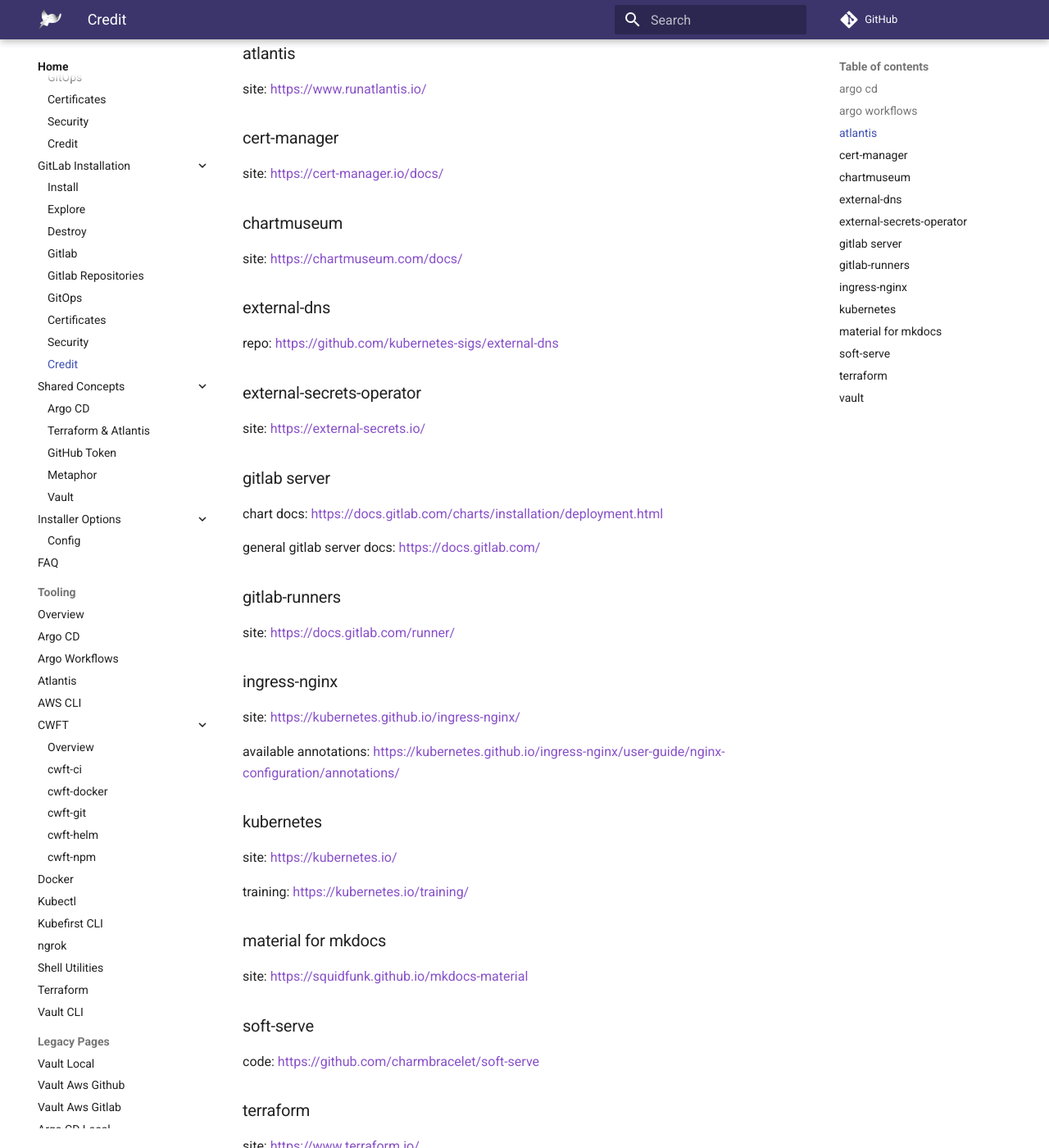
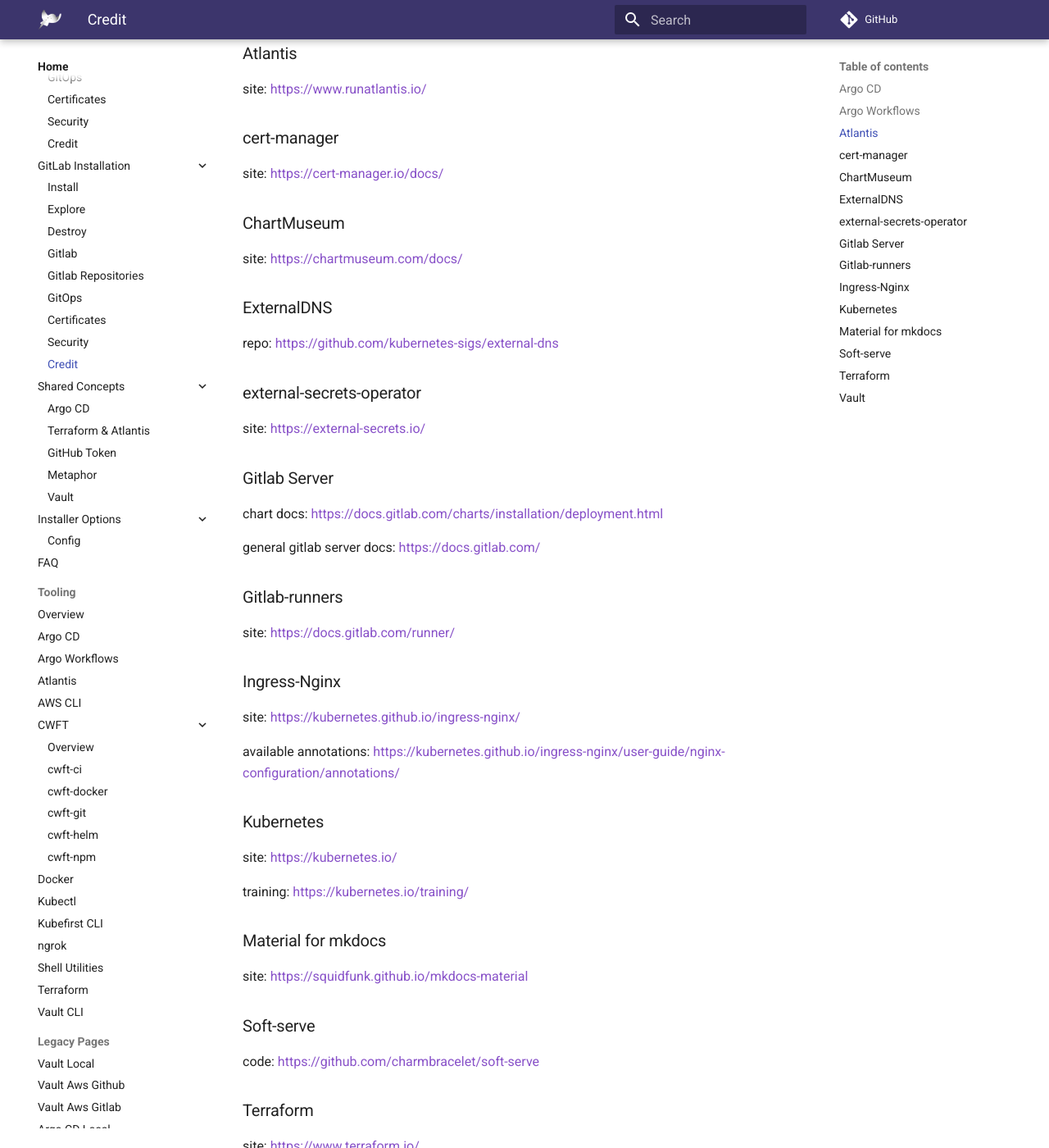
Before and after one commit to konstructio/kubefirst, an MkDocs documentation site: the page built from docs/kubefirst/gitlab/credit.md, in a window 1280 px wide and 1400 px high, scrolled down 494 px. Shown: the whole window at 82% size. Built offline with MkDocs 1.6.1 and Material for MkDocs 9.7.7, drawn with Linux system fonts in a browser that asks for light colours; comment, search, counter and statistics services are not loaded; some of the changed text lies outside the part shown.

Commit message:
fix: harmonize formatting between all credit pages
Signed-off-by: 6za <53096417+6za@users.noreply.github.com>

```diff
--- a/docs/kubefirst/gitlab/credit.md
+++ b/docs/kubefirst/gitlab/credit.md
@@ -1,59 +1,59 @@
 # The Open Source Tools We Love
 The kubefirst platform uses some of the most popular open source projects in the world. This page is dedicated to giving those projects credit for their incredible open source offerings, and to provide you with helpful links to their documentation.
 
-### argo cd
+### Argo CD
 site: [https://argoproj.github.io/cd/](https://argoproj.github.io/cd/)
 
-### argo workflows
+### Argo Workflows
 site: [https://argoproj.github.io/workflows](https://argoproj.github.io/workflows)
 
-### atlantis
+### Atlantis
 site: [https://www.runatlantis.io/](https://www.runatlantis.io/)
 
 ### cert-manager
 site: [https://cert-manager.io/docs/](https://cert-manager.io/docs/)
 
-### chartmuseum
+### ChartMuseum
 site: [https://chartmuseum.com/docs/](https://chartmuseum.com/docs/)
 
-### external-dns
+### ExternalDNS
 repo: [https://github.com/kubernetes-sigs/external-dns](https://github.com/kubernetes-sigs/external-dns)
 
 ### external-secrets-operator
 site: [https://external-secrets.io/](https://external-secrets.io/)
 
-### gitlab server
+### Gitlab Server
 chart docs: [https://docs.gitlab.com/charts/installation/deployment.html](https://docs.gitlab.com/charts/installation/deployment.html)
 
 general gitlab server docs: [https://docs.gitlab.com/](https://docs.gitlab.com/)
 
-### gitlab-runners
+### Gitlab-runners
 site: [https://docs.gitlab.com/runner/](https://docs.gitlab.com/runner/)
 
-### ingress-nginx
+### Ingress-Nginx
 site: [https://kubernetes.github.io/ingress-nginx/](https://kubernetes.github.io/ingress-nginx/)
 
 available annotations: [https://kubernetes.github.io/ingress-nginx/user-guide/nginx-configuration/annotations/](https://kubernetes.github.io/ingress-nginx/user-guide/nginx-configuration/annotations/)
 
-### kubernetes
+### Kubernetes
 site: [https://kubernetes.io/](https://kubernetes.io/)
 
 training: [https://kubernetes.io/training/](https://kubernetes.io/training/)
 
-### material for mkdocs
+### Material for mkdocs
 site: [https://squidfunk.github.io/mkdocs-material](https://squidfunk.github.io/mkdocs-material)
 
-### soft-serve
+### Soft-serve
 code: [https://github.com/charmbracelet/soft-serve](https://github.com/charmbracelet/soft-serve)
 
-### terraform
+### Terraform
 site: [https://www.terraform.io/](https://www.terraform.io/)
 
 docs: [https://www.terraform.io/docs/index.html](https://www.terraform.io/docs/index.html)
 
 training: [https://learn.hashicorp.com/terraform](https://learn.hashicorp.com/terraform)
 
-### vault
+### Vault
 site: [https://www.vaultproject.io/](https://www.vaultproject.io/)
 
 training: [https://learn.hashicorp.com/vault](https://learn.hashicorp.com/vault)
```
Also changed, not shown: docs/kubefirst/local/credit.md (+13 -21 lines).
